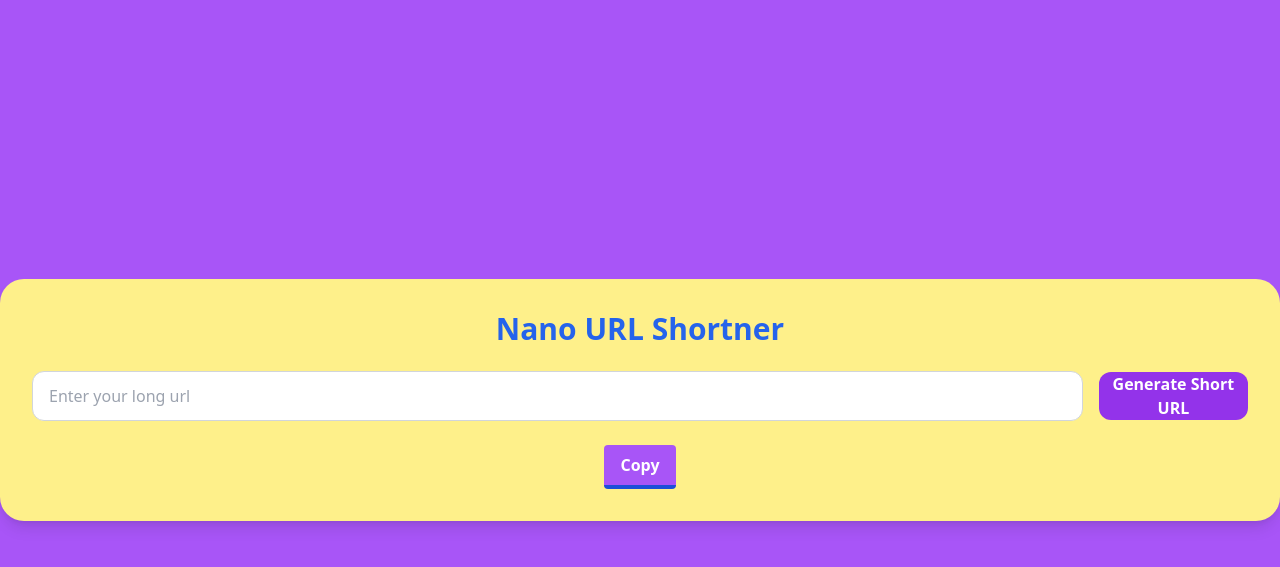
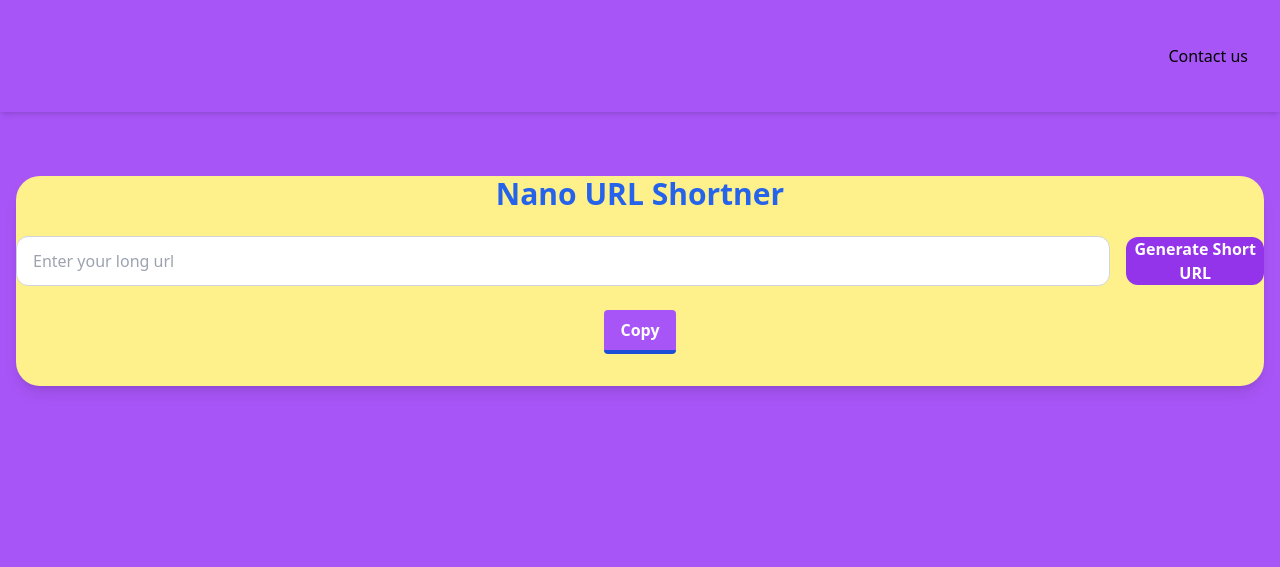
Before and after one commit to ci-sumi/NanoURL, a Flask app: template templates/index.html in a window 1280 px wide. Shown: the top 567 px of the page. Run offline with Flask 3, Linux system fonts and the light colour scheme; the template is opened without the code that fills it, so the values that code supplies are empty.

Commit message:
Add Navbar wih contact link

```diff
--- a/static/css/output.css
+++ b/static/css/output.css
@@ -582,6 +582,10 @@
   align-items: center;
 }
 
+.justify-end {
+  justify-content: flex-end;
+}
+
 .justify-center {
   justify-content: center;
 }
@@ -624,11 +628,6 @@
   border-color: rgb(209 213 219 / var(--tw-border-opacity, 1));
 }
 
-.bg-blue-500 {
-  --tw-bg-opacity: 1;
-  background-color: rgb(59 130 246 / var(--tw-bg-opacity, 1));
-}
-
 .bg-gray-100 {
   --tw-bg-opacity: 1;
   background-color: rgb(243 244 246 / var(--tw-bg-opacity, 1));
@@ -653,10 +652,6 @@
   padding: 1rem;
 }
 
-.p-8 {
-  padding: 2rem;
-}
-
 .px-2 {
   padding-left: 0.5rem;
   padding-right: 0.5rem;
@@ -667,6 +662,16 @@
   padding-right: 1rem;
 }
 
+.px-8 {
+  padding-left: 2rem;
+  padding-right: 2rem;
+}
+
+.py-16 {
+  padding-top: 4rem;
+  padding-bottom: 4rem;
+}
+
 .py-2 {
   padding-top: 0.5rem;
   padding-bottom: 0.5rem;
@@ -675,6 +680,20 @@
 .py-3 {
   padding-top: 0.75rem;
   padding-bottom: 0.75rem;
+}
+
+.py-4 {
+  padding-top: 1rem;
+  padding-bottom: 1rem;
+}
+
+.py-7 {
+  padding-top: 1.75rem;
+  padding-bottom: 1.75rem;
+}
+
+.pb-8 {
+  padding-bottom: 2rem;
 }
 
 .text-center {
@@ -720,6 +739,12 @@
   box-shadow: var(--tw-ring-offset-shadow, 0 0 #0000), var(--tw-ring-shadow, 0 0 #0000), var(--tw-shadow);
 }
 
+.shadow-md {
+  --tw-shadow: 0 4px 6px -1px rgb(0 0 0 / 0.1), 0 2px 4px -2px rgb(0 0 0 / 0.1);
+  --tw-shadow-colored: 0 4px 6px -1px var(--tw-shadow-color), 0 2px 4px -2px var(--tw-shadow-color);
+  box-shadow: var(--tw-ring-offset-shadow, 0 0 #0000), var(--tw-ring-shadow, 0 0 #0000), var(--tw-shadow);
+}
+
 .transition {
   transition-property: color, background-color, border-color, text-decoration-color, fill, stroke, opacity, box-shadow, transform, filter, -webkit-backdrop-filter;
   transition-property: color, background-color, border-color, text-decoration-color, fill, stroke, opacity, box-shadow, transform, filter, backdrop-filter;
@@ -747,6 +772,11 @@
   background-color: rgb(29 78 216 / var(--tw-bg-opacity, 1));
 }
 
+.hover\:text-amber-300:hover {
+  --tw-text-opacity: 1;
+  color: rgb(252 211 77 / var(--tw-text-opacity, 1));
+}
+
 .focus\:outline-none:focus {
   outline: 2px solid transparent;
   outline-offset: 2px;
--- a/templates/index.html
+++ b/templates/index.html
@@ -7,8 +7,15 @@
     <title>NanoUrl</title>
     <link href="{{ url_for('static', filename='css/output.css') }}" rel="stylesheet">
 </head>
-<body class="bg-purple-500 min-h-screen flex items-center justify-center">
-    <div class="bg-yellow-200 rounded-3xl shadow-lg p-8 w-full">
+
+<body class="bg-purple-500 min-h-screen">
+    <header class="bg-purple-100 px-8 py-4 shadow-md">
+        <nav class="flex  justify-end gap-4">
+            <a href="#" class="hover:text-amber-300 transition duration-300 py-7">Contact us</a>
+        </nav>
+    </header>
+    <main class="flex justify-center items-center py-16 px-4">
+    <div class="bg-yellow-200 rounded-3xl shadow-lg pb-8 w-full">
         <h1 class="text-3xl font-bold text-center text-blue-600 mb-6">
             Nano URL Shortner
         </h1>
@@ -21,8 +28,9 @@
             <div>
                 <button type="submit"
                     class="bg-purple-600 hover:bg-blue-700
-                     text-white font-semibold px-2 py-
-                     rounded-xl transition duration-300">
+                     text-white font-semibold px-1 py-
+                     rounded-xl transition duration-300
+                     hover:shadow-sm">
                     Generate Short URL</button>
             </div>
         </form>
@@ -41,7 +49,7 @@
     </button>
         </div>
     </div>
-
+    </main>
 </body>
 
 </html>
```
